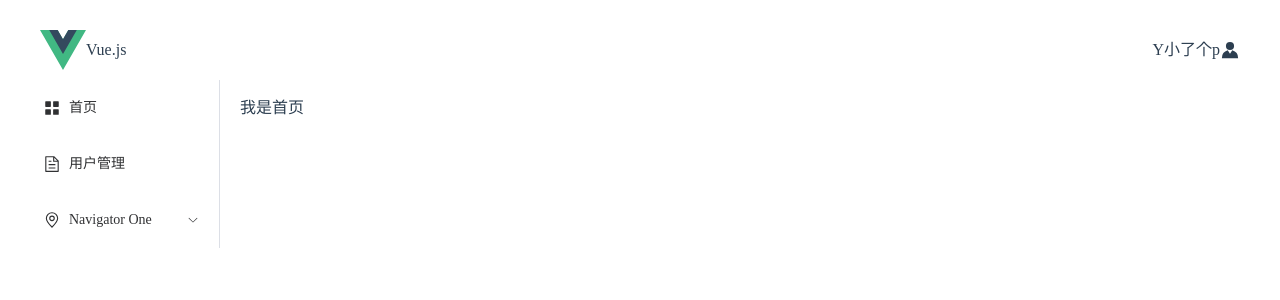
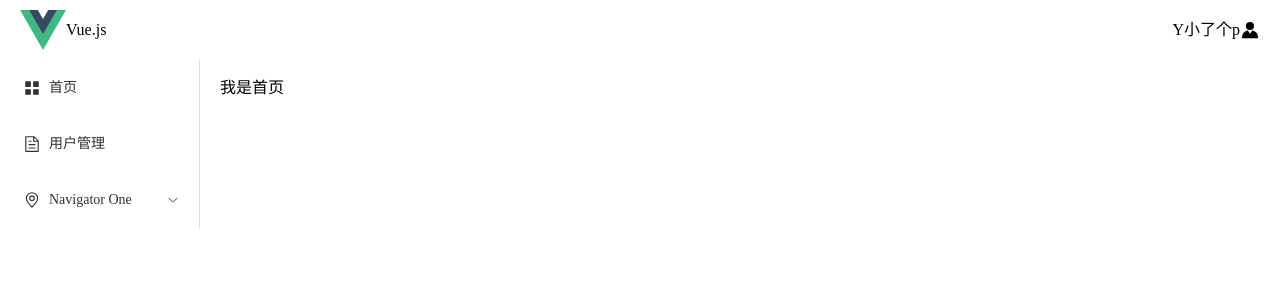
Before and after one commit to fanfanxiaozhu/vue3-typescript, a Vue app: page / in a window 1280 px wide. Shown: the top 300 px of the page. Built offline with nearby package versions, Linux system fonts and the light colour scheme.

Commit message:
删除多余文件

```diff
--- a/src/assets/base.css
+++ /dev/null
@@ -1,86 +0,0 @@
-/* color palette from <https://github.com/vuejs/theme> */
-:root {
-  --vt-c-white: #ffffff;
-  --vt-c-white-soft: #f8f8f8;
-  --vt-c-white-mute: #f2f2f2;
-
-  --vt-c-black: #181818;
-  --vt-c-black-soft: #222222;
-  --vt-c-black-mute: #282828;
-
-  --vt-c-indigo: #2c3e50;
-
-  --vt-c-divider-light-1: rgba(60, 60, 60, 0.29);
-  --vt-c-divider-light-2: rgba(60, 60, 60, 0.12);
-  --vt-c-divider-dark-1: rgba(84, 84, 84, 0.65);
-  --vt-c-divider-dark-2: rgba(84, 84, 84, 0.48);
-
-  --vt-c-text-light-1: var(--vt-c-indigo);
-  --vt-c-text-light-2: rgba(60, 60, 60, 0.66);
-  --vt-c-text-dark-1: var(--vt-c-white);
-  --vt-c-text-dark-2: rgba(235, 235, 235, 0.64);
-}
-
-/* semantic color variables for this project */
-:root {
-  --color-background: var(--vt-c-white);
-  --color-background-soft: var(--vt-c-white-soft);
-  --color-background-mute: var(--vt-c-white-mute);
-
-  --color-border: var(--vt-c-divider-light-2);
-  --color-border-hover: var(--vt-c-divider-light-1);
-
-  --color-heading: var(--vt-c-text-light-1);
-  --color-text: var(--vt-c-text-light-1);
-
-  --section-gap: 160px;
-}
-
-@media (prefers-color-scheme: dark) {
-  :root {
-    --color-background: var(--vt-c-black);
-    --color-background-soft: var(--vt-c-black-soft);
-    --color-background-mute: var(--vt-c-black-mute);
-
-    --color-border: var(--vt-c-divider-dark-2);
-    --color-border-hover: var(--vt-c-divider-dark-1);
-
-    --color-heading: var(--vt-c-text-dark-1);
-    --color-text: var(--vt-c-text-dark-2);
-  }
-}
-
-*,
-*::before,
-*::after {
-  box-sizing: border-box;
-  margin: 0;
-  font-weight: normal;
-}
-
-body {
-  min-height: 100vh;
-  color: var(--color-text);
-  background: var(--color-background);
-  transition:
-    color 0.5s,
-    background-color 0.5s;
-  line-height: 1.6;
-  font-family:
-    Inter,
-    -apple-system,
-    BlinkMacSystemFont,
-    'Segoe UI',
-    Roboto,
-    Oxygen,
-    Ubuntu,
-    Cantarell,
-    'Fira Sans',
-    'Droid Sans',
-    'Helvetica Neue',
-    sans-serif;
-  font-size: 15px;
-  text-rendering: optimizeLegibility;
-  -webkit-font-smoothing: antialiased;
-  -moz-osx-font-smoothing: grayscale;
-}
--- a/src/assets/main.css
+++ /dev/null
@@ -1,8 +0,0 @@
-@import './base.css';
-
-#app {
-  height: 100vh;
-  margin: 0 auto;
-  padding: 20px;
-  font-weight: normal;
-}
--- a/src/main.ts
+++ b/src/main.ts
@@ -1,5 +1,3 @@
-import './assets/main.css'
-
 import { createApp } from 'vue'
 import { createPinia } from 'pinia'
 import router from './router'
```
